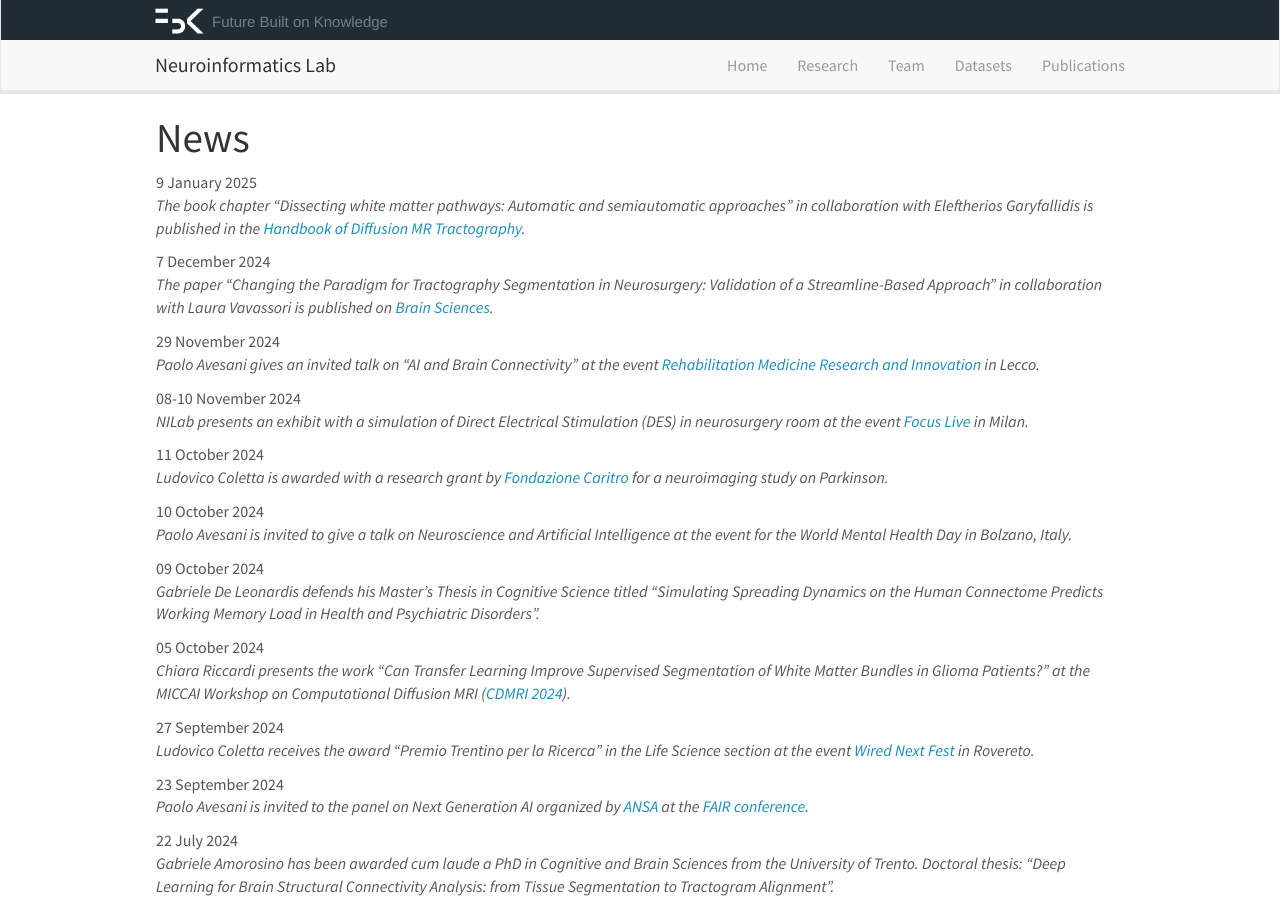
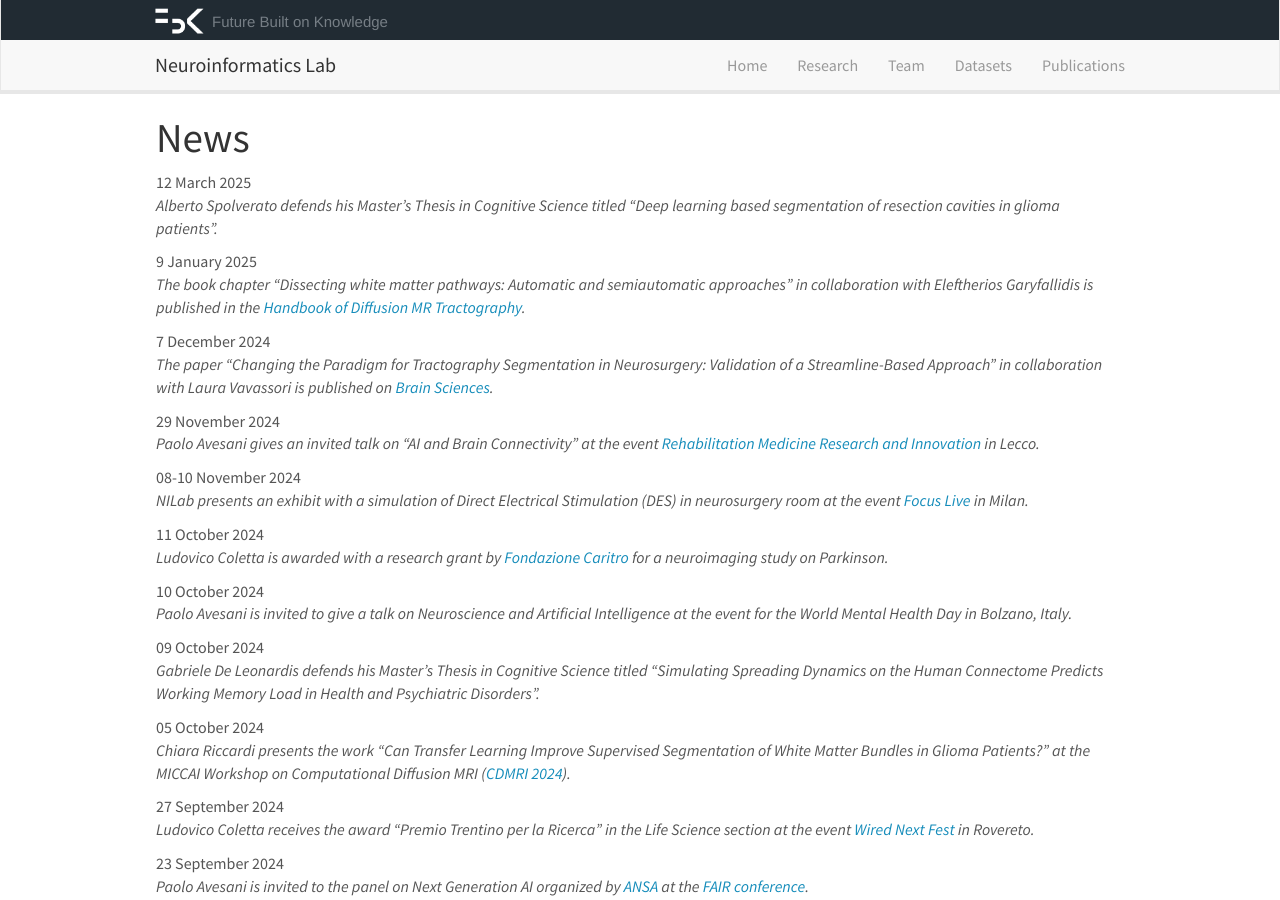
Before and after one commit to FBK-NILab/FBK-NILab.github.io, a Jekyll site: the page built from _pages/allnews.md, in a window 1280 px wide and 900 px high. Built offline with Jekyll 4.4.1, drawn with Linux system fonts in a browser that asks for light colours; nearby versions of some CDN libraries.

Commit message:
Added tesi Spolverato

```diff
--- a/_data/news.yml
+++ b/_data/news.yml
@@ -1,3 +1,6 @@
+- date: 12 March 2025
+  headline: Alberto Spolverato defends his Master’s Thesis in Cognitive Science titled “Deep learning based segmentation of resection cavities in glioma patients”.
+
 - date: 9 January 2025
   headline: |
     The book chapter “Dissecting white matter pathways: Automatic and semiautomatic approaches” in collaboration with Eleftherios Garyfallidis is published in the <a href='https://doi.org/10.1016/B978-0-12-818894-1.00013-6'>Handbook of Diffusion MR Tractography</a>.
```
